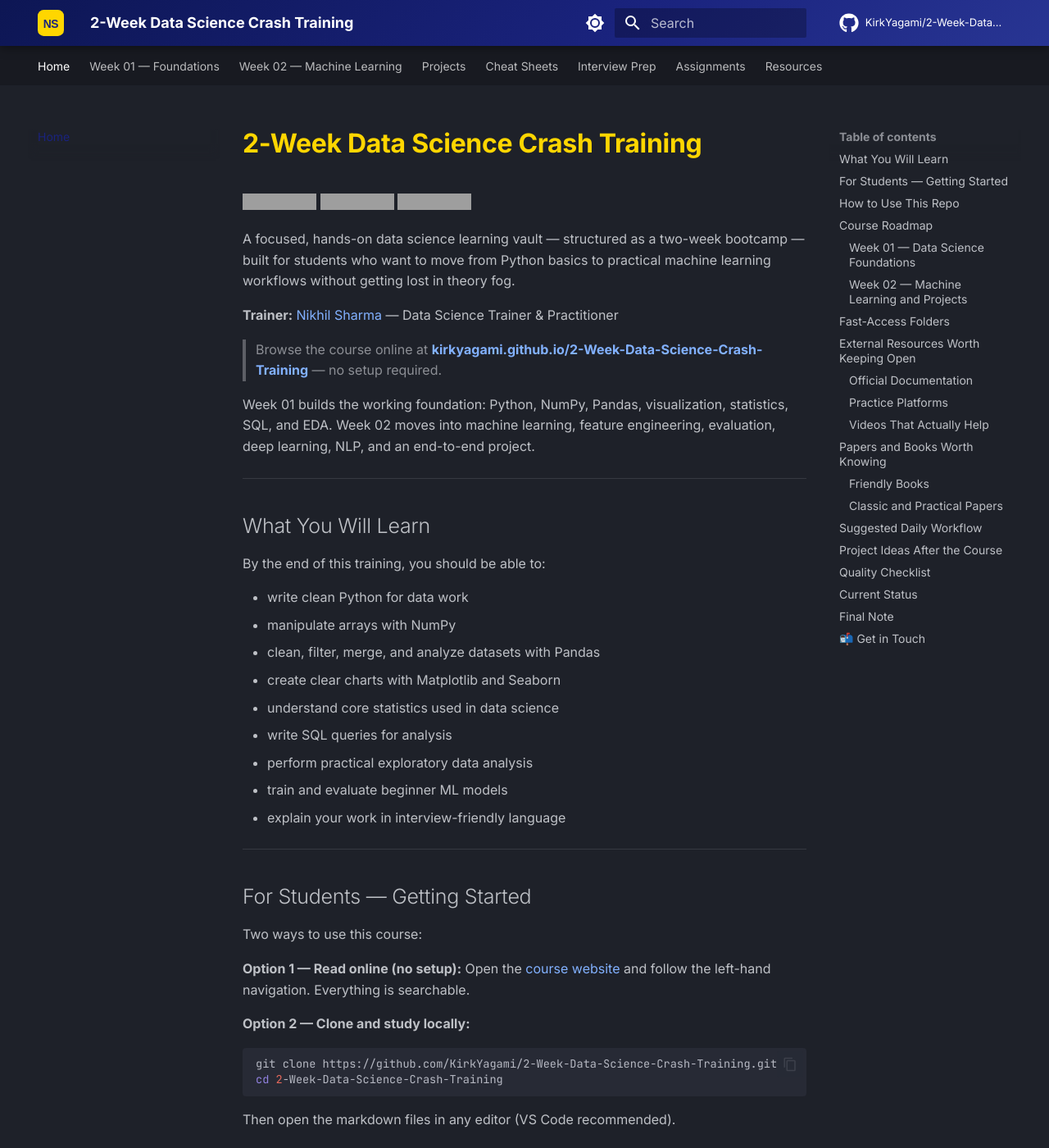
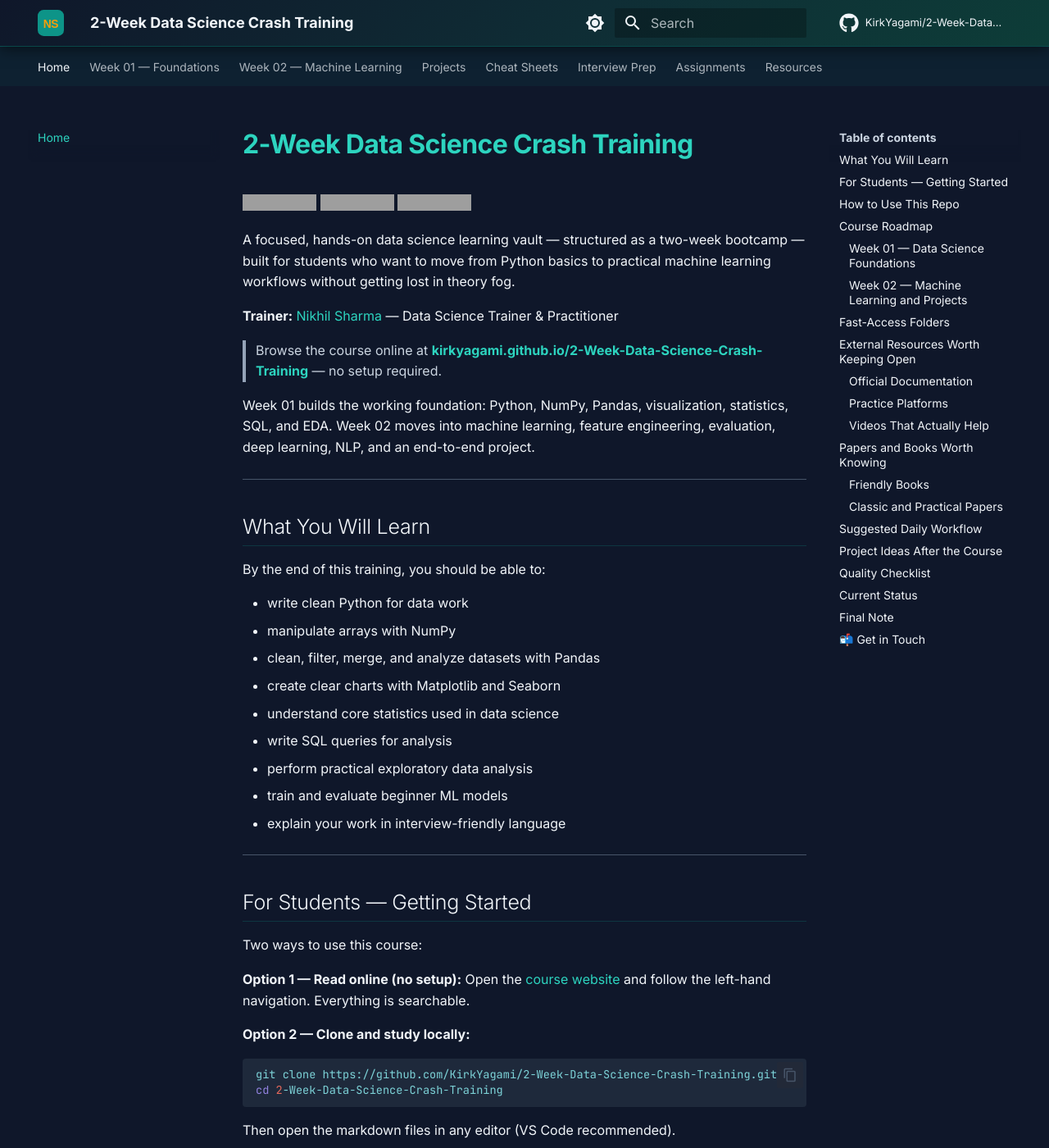
Before and after one commit to KirkYagami/2-Week-Data-Science-Crash-Training, an MkDocs documentation site: the page built from docs/index.md, in a window 1280 px wide and 1400 px high. Shown: the whole window at 82% size. Built offline with MkDocs 1.6.1 and Material for MkDocs 9.7.7, drawn with Linux system fonts in a browser that asks for light colours; comment, search, counter and statistics services are not loaded; grey boxes are pictures that could not be loaded.

Commit message:
redesign: Focus Teal palette — teal primary, amber accent, deep navy bg

```diff
--- a/docs/stylesheets/extra.css
+++ b/docs/stylesheets/extra.css
@@ -1,61 +1,111 @@
-/* ── Brand colors ───────────────────────────────────────────── */
-:root,
-[data-md-color-scheme="slate"],
-[data-md-color-scheme="default"] {
-  --md-primary-fg-color:        #1A237E;
-  --md-primary-fg-color--light: #3949AB;
-  --md-primary-fg-color--dark:  #0D1654;
-  --md-primary-bg-color:        #FFFFFF;
-  --md-primary-bg-color--light: rgba(255,255,255,0.7);
-  --md-accent-fg-color:         #FFD600;
-  --md-accent-fg-color--transparent: rgba(255,214,0,0.1);
-  --md-accent-bg-color:         #1A237E;
+/*
+ * Focus Teal — color palette grounded in cognitive research
+ *
+ * Dark bg #0F172A  : deep navy (not black) eliminates halation on dark screens
+ * Primary #0D9488  : teal / blue-green (490–520 nm) promotes calm analytical focus
+ *                    (Mehta & Zhu 2009; biophilic color research)
+ * Accent  #F59E0B  : warm amber — draws attention like a highlighter, sparingly used
+ * Text    #F1F5F9  : cool off-white (~8:1 contrast) — softer than pure white
+ * Light bg #F8FAFC : very slightly blue-tinted white, easier than pure white
+ */
+
+/* ── Dark scheme ──────────────────────────────────────────────── */
+[data-md-color-scheme="slate"] {
+  --md-primary-fg-color:              #0D9488;
+  --md-primary-fg-color--light:       #14B8A6;
+  --md-primary-fg-color--dark:        #0F766E;
+  --md-primary-bg-color:              #F1F5F9;
+  --md-primary-bg-color--light:       rgba(241,245,249,0.7);
+  --md-accent-fg-color:               #F59E0B;
+  --md-accent-fg-color--transparent:  rgba(245,158,11,0.12);
+  --md-accent-bg-color:               #0F172A;
+
+  --md-default-bg-color:              #0F172A;
+  --md-default-fg-color:              #F1F5F9;
+  --md-default-fg-color--light:       #CBD5E1;
+  --md-default-fg-color--lighter:     #94A3B8;
+  --md-default-fg-color--lightest:    #475569;
+
+  --md-code-bg-color:                 #1E293B;
+  --md-code-fg-color:                 #E2E8F0;
+
+  --md-typeset-a-color:               #2DD4BF;
+  --md-typeset-mark-color:            rgba(245,158,11,0.25);
 }
 
-/* ── Header ─────────────────────────────────────────────────── */
-.md-header {
-  background: linear-gradient(135deg, #0D1654 0%, #1A237E 60%, #283593 100%);
-  box-shadow: 0 2px 12px rgba(0,0,0,0.4);
+/* ── Light scheme ─────────────────────────────────────────────── */
+[data-md-color-scheme="default"] {
+  --md-primary-fg-color:              #0F766E;
+  --md-primary-fg-color--light:       #0D9488;
+  --md-primary-fg-color--dark:        #115E59;
+  --md-primary-bg-color:              #FFFFFF;
+  --md-primary-bg-color--light:       rgba(255,255,255,0.7);
+  --md-accent-fg-color:               #D97706;
+  --md-accent-fg-color--transparent:  rgba(217,119,6,0.12);
+
+  --md-default-bg-color:              #F8FAFC;
+  --md-typeset-a-color:               #0F766E;
 }
 
-/* Gold underline on active nav tab */
-.md-tabs__link--active,
-.md-tabs__link:hover {
-  color: #FFD600 !important;
+/* ── Header ───────────────────────────────────────────────────── */
+.md-header {
+  background: linear-gradient(135deg, #0F172A 0%, #0F2D35 55%, #0D3D38 100%);
+  box-shadow: 0 1px 0 rgba(13,148,136,0.3), 0 4px 16px rgba(0,0,0,0.5);
 }
 
 .md-tabs {
-  background: rgba(0,0,0,0.2);
+  background: rgba(13,148,136,0.08);
+  border-top: 1px solid rgba(13,148,136,0.2);
 }
 
-/* ── Logo sizing ─────────────────────────────────────────────── */
+.md-tabs__link--active,
+.md-tabs__link:hover {
+  color: #F59E0B !important;
+}
+
+/* ── Logo ─────────────────────────────────────────────────────── */
 .md-header__button.md-logo img,
 .md-header__button.md-logo svg {
   height: 32px;
   width:  32px;
 }
 
-/* ── Headings — gold accent on h1 ───────────────────────────── */
+/* ── Headings ─────────────────────────────────────────────────── */
 .md-typeset h1 {
-  color: #1A237E;
   font-weight: 800;
+  letter-spacing: -0.02em;
 }
 
 [data-md-color-scheme="slate"] .md-typeset h1 {
-  color: #FFD600;
+  color: #2DD4BF;
 }
 
-/* ── Links ───────────────────────────────────────────────────── */
-[data-md-color-scheme="slate"] .md-typeset a {
-  color: #82B1FF;
+[data-md-color-scheme="default"] .md-typeset h1 {
+  color: #0F766E;
 }
 
-/* ── Code blocks ─────────────────────────────────────────────── */
+[data-md-color-scheme="slate"] .md-typeset h2 {
+  border-bottom: 1px solid rgba(13,148,136,0.25);
+  padding-bottom: 0.2em;
+}
+
+/* ── Code ─────────────────────────────────────────────────────── */
 .md-typeset code {
   border-radius: 4px;
 }
 
-/* ── Contact banner (index page) ────────────────────────────── */
+[data-md-color-scheme="slate"] .md-typeset code {
+  background: #1E293B;
+  color: #7DD3D8;
+}
+
+/* ── Admonition / callout accent ──────────────────────────────── */
+[data-md-color-scheme="slate"] .md-typeset .admonition,
+[data-md-color-scheme="slate"] .md-typeset details {
+  border-left-color: #0D9488;
+}
+
+/* ── Contact banner (index page) ─────────────────────────────── */
 .contact-banner {
   text-align: center;
   padding: 2rem 1.5rem;
@@ -74,13 +124,17 @@
   font-weight: 600;
 }
 
-/* ── Footer ─────────────────────────────────────────────────── */
+/* ── Footer ───────────────────────────────────────────────────── */
 .md-footer {
-  background: #0D1654;
+  background: #080F1A;
+}
+
+.md-footer-nav {
+  background: #0F172A;
 }
 
 .md-footer-meta {
-  border-top: 2px solid rgba(255, 214, 0, 0.3);
+  border-top: 1px solid rgba(13,148,136,0.3);
 }
 
 .md-footer-meta__inner {
@@ -90,7 +144,7 @@
   justify-content: center;
   text-align: center;
   gap: 0.5rem;
-  padding: 1rem 0;
+  padding: 1.25rem 0;
 }
 
 .md-footer-copyright {
@@ -106,12 +160,13 @@
 }
 
 .md-footer-copyright__highlight a {
-  color: #FFD600;
+  color: #F59E0B;
   font-weight: 700;
   text-decoration: none;
 }
 
 .md-footer-copyright__highlight a:hover {
+  color: #FCD34D;
   text-decoration: underline;
 }
 
@@ -121,9 +176,9 @@
 }
 
 .md-social__link svg {
-  fill: #FFD600;
+  fill: #0D9488;
 }
 
 .md-social__link:hover svg {
-  fill: #FFF176;
+  fill: #2DD4BF;
 }
```
Also changed, not shown: docs/assets/logo.svg.
